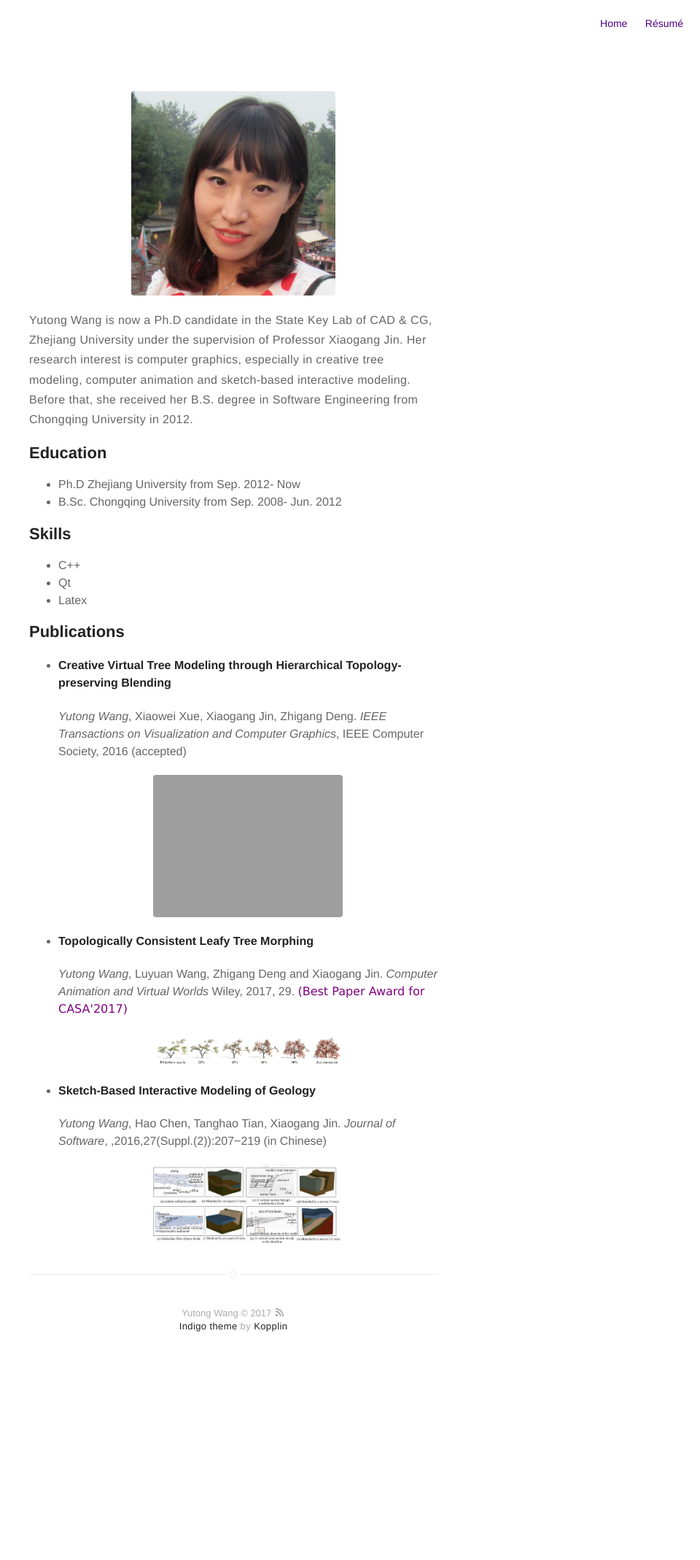
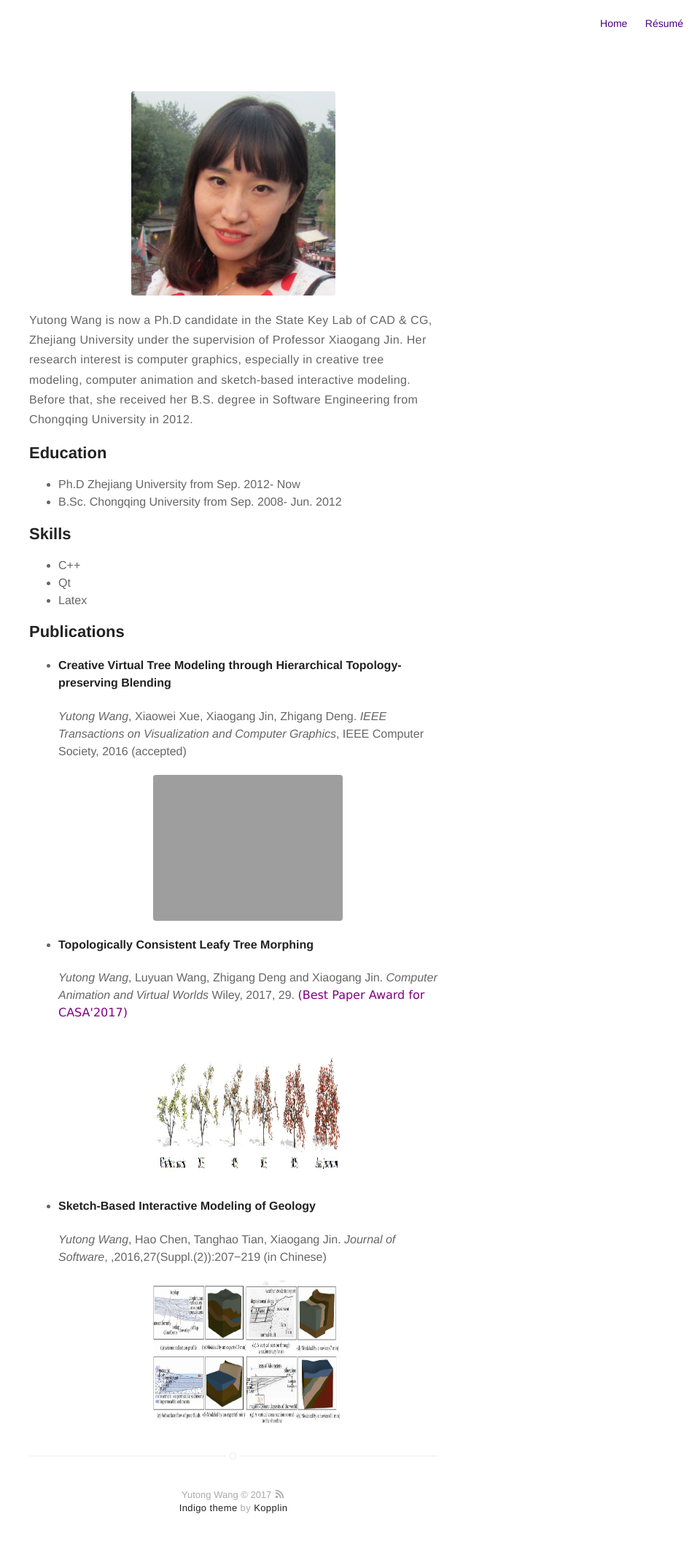
Before and after one commit to catherineytw/YutongWang, a Jekyll site: the page built from about.md, in a window 1280 px wide. Shown: the whole page at 73% size, without its empty margins (320-1280 px from the left). Built offline with Jekyll 4.4.1, drawn with Linux system fonts in a browser that asks for light colours; before the commit the page ends 1889 px from its top, so only the background shows below that.

Commit message:
update image size

```diff
--- a/about.md
+++ b/about.md
@@ -29,7 +29,7 @@ layout: page
 	 <div>
         <p><h4>Creative Virtual Tree Modeling through Hierarchical Topology-preserving Blending</h4>
 		<B><I>Yutong Wang</I></B>, Xiaowei Xue, Xiaogang Jin, Zhigang Deng. <i>IEEE Transactions on Visualization and Computer Graphics</i>, IEEE Computer Society, 2016 (accepted)</p>
-		<a href="https://www.researchgate.net/publication/311478440_Creative_Virtual_Tree_Modeling_through_Hierarchical_Topology-preserving_Blending?ev=prf_high"> <img src="https://catherineytw.github.io/YutongWang/publications/images/creative_tree_modeling/teaser.jpg" width="650px" alt="Creative Virtual Tree Modeling"/></a>
+		<a href="https://www.researchgate.net/publication/311478440_Creative_Virtual_Tree_Modeling_through_Hierarchical_Topology-preserving_Blending?ev=prf_high"> <img src="https://catherineytw.github.io/YutongWang/publications/images/creative_tree_modeling/teaser.jpg" width="650px" height="200px" alt="Creative Virtual Tree Modeling"/></a>
 	 </div>
 	</li>
 
@@ -37,7 +37,7 @@ layout: page
       <div>
          <p><h4>Topologically Consistent Leafy Tree Morphing</h4>
 		 <B><I>Yutong Wang</I></B>, Luyuan Wang, Zhigang Deng and Xiaogang Jin. <i>Computer Animation and Virtual Worlds</i> Wiley, 2017, 29. <font face="verdana" color="purple">(Best Paper Award for CASA'2017)</font></p>
-         <a href="https://www.researchgate.net/publication/315516994_Topologically_Consistent_Leafy_Tree_Morphing"> <img src="https://catherineytw.github.io/YutongWang/publications/images/topologically consistent leafy tree morphing/teaser.jpg" width="650px" alt="Topologically Consistent Leafy Tree Morphing"/></a>
+         <a href="https://www.researchgate.net/publication/315516994_Topologically_Consistent_Leafy_Tree_Morphing"> <img src="https://catherineytw.github.io/YutongWang/publications/images/topologically consistent leafy tree morphing/teaser.jpg" width="650px" height="200px" alt="Topologically Consistent Leafy Tree Morphing"/></a>
       </div>
     </li>
 
@@ -45,7 +45,7 @@ layout: page
 		<div>
 			<p><h4>Sketch-Based Interactive Modeling of Geology</h4>
 			<B><I>Yutong Wang</I></B>, Hao Chen, Tanghao Tian, Xiaogang Jin. <i>Journal of Software</i>, ,2016,27(Suppl.(2)):207−219 (in Chinese) </p>
-			<a href="https://www.researchgate.net/publication/314117184_Sketch-Based_Interactive_Modeling_of_Geology_caotujiaohushidezhijianmoyanjiu?ev=prf_high"> <img src="https://catherineytw.github.io/YutongWang/publications/images/Sketch_Geology/teaser.jpg" width="650px" alt="Sketch-Based Interactive Modeling of Geology"/></a>
+			<a href="https://www.researchgate.net/publication/314117184_Sketch-Based_Interactive_Modeling_of_Geology_caotujiaohushidezhijianmoyanjiu?ev=prf_high"> <img src="https://catherineytw.github.io/YutongWang/publications/images/Sketch_Geology/teaser.jpg" width="650px" height="200px" alt="Sketch-Based Interactive Modeling of Geology"/></a>
 		</div>
 	</li>
 
```
